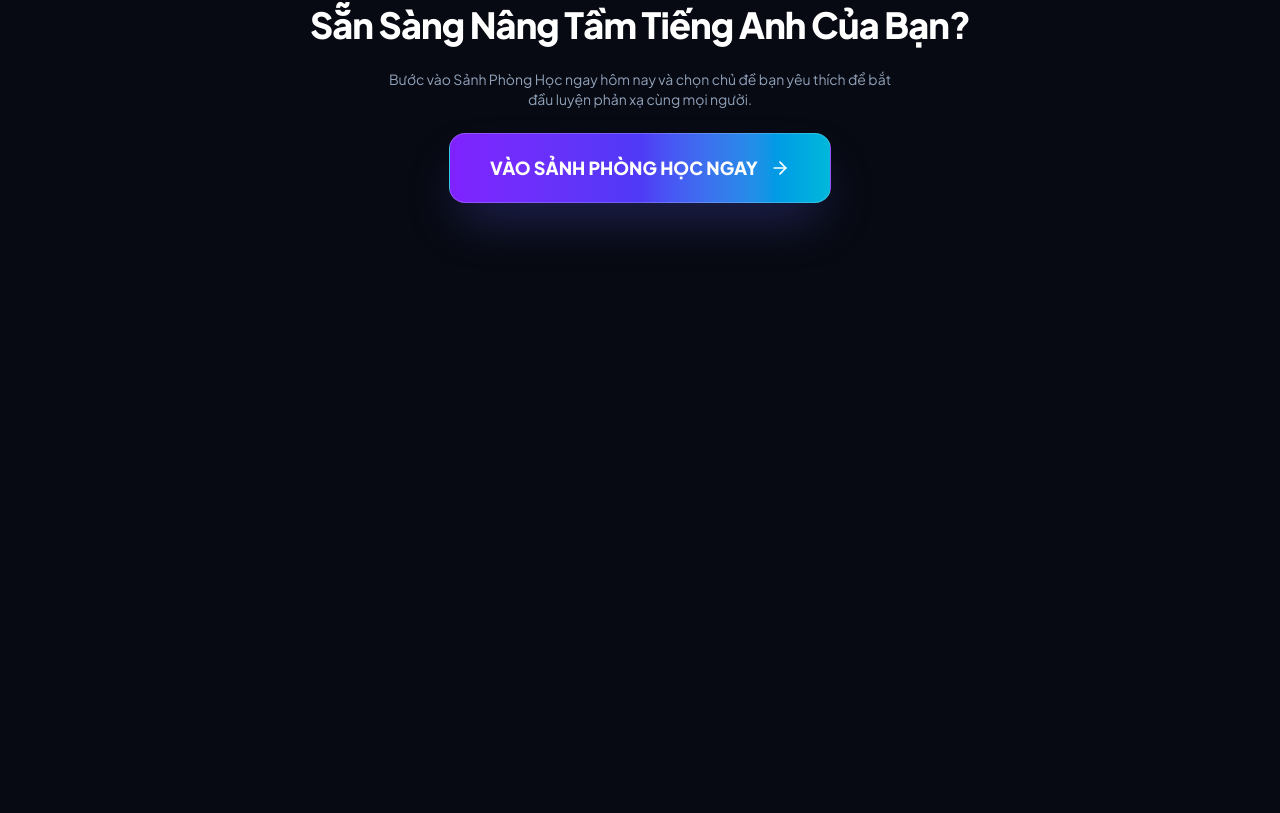
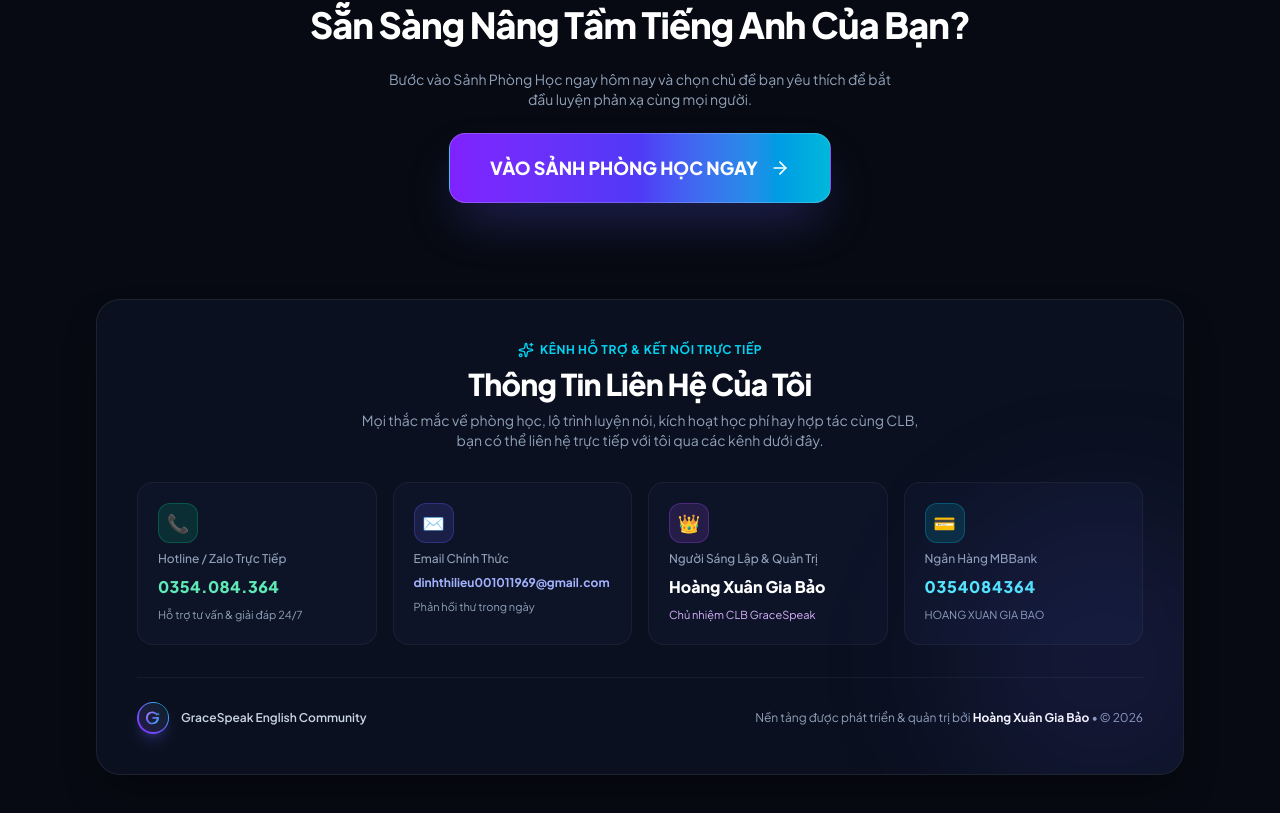
Before and after one commit to hoangbao-code/Grace-website, a React (Vite) app: page / in a window 1280 px wide. Shown: the part 1611-2424 px from the top of the page. Before the commit the page ends 1894 px from the top, so only its background shows below. Built offline with nearby package versions, Linux system fonts and the light colour scheme.

Commit message:
feat: add official contact section and footer at the bottom of intro page

```diff
--- a/src/components/IntroView.tsx
+++ b/src/components/IntroView.tsx
@@ -246,6 +246,97 @@ export const IntroView: React.FC<IntroViewProps> = ({
           </button>
         </div>
       </section>
+
+      {/* SẾP BẢO - THÔNG TIN LIÊN HỆ CHÍNH THỨC */}
+      <section className="glass-panel rounded-3xl p-6 sm:p-10 border border-white/10 space-y-8 relative overflow-hidden">
+        {/* Glow backdrop */}
+        <div className="absolute -right-20 -bottom-20 w-80 h-80 bg-indigo-500/10 rounded-full blur-3xl pointer-events-none" />
+
+        {/* Section Header */}
+        <div className="text-center space-y-2 max-w-xl mx-auto">
+          <div className="inline-flex items-center gap-1.5 text-xs font-bold text-cyan-400 uppercase tracking-wider">
+            <Sparkles className="w-4 h-4" />
+            <span>Kênh Hỗ Trợ & Kết Nối Trực Tiếp</span>
+          </div>
+          <h3 className="text-2xl sm:text-3xl font-extrabold text-white tracking-tight">
+            Thông Tin Liên Hệ Của Tôi
+          </h3>
+          <p className="text-xs sm:text-sm text-slate-400">
+            Mọi thắc mắc về phòng học, lộ trình luyện nói, kích hoạt học phí hay hợp tác cùng CLB, bạn có thể liên hệ trực tiếp với tôi qua các kênh dưới đây.
+          </p>
+        </div>
+
+        {/* Contact Info Cards */}
+        <div className="grid grid-cols-1 sm:grid-cols-2 lg:grid-cols-4 gap-4">
+          {/* Hotline / Zalo */}
+          <a
+            href="tel:0354084364"
+            className="p-5 rounded-2xl bg-slate-900/80 border border-white/5 hover:border-emerald-500/30 transition-all duration-200 space-y-2 block group"
+          >
+            <div className="w-10 h-10 rounded-xl bg-emerald-500/15 border border-emerald-500/30 flex items-center justify-center text-emerald-400 group-hover:scale-110 transition-transform">
+              <span className="text-lg">📞</span>
+            </div>
+            <div className="text-xs text-slate-400 font-medium">Hotline / Zalo Trực Tiếp</div>
+            <div className="text-base font-extrabold text-emerald-300 tracking-wide">
+              0354.084.364
+            </div>
+            <p className="text-[11px] text-slate-400">Hỗ trợ tư vấn & giải đáp 24/7</p>
+          </a>
+
+          {/* Email */}
+          <a
+            href="mailto:dinhthilieu001011969@gmail.com"
+            className="p-5 rounded-2xl bg-slate-900/80 border border-white/5 hover:border-indigo-500/30 transition-all duration-200 space-y-2 block group"
+          >
+            <div className="w-10 h-10 rounded-xl bg-indigo-500/15 border border-indigo-500/30 flex items-center justify-center text-indigo-400 group-hover:scale-110 transition-transform">
+              <span className="text-lg">✉️</span>
+            </div>
+            <div className="text-xs text-slate-400 font-medium">Email Chính Thức</div>
+            <div className="text-xs font-bold text-indigo-300 break-all">
+              dinhthilieu001011969@gmail.com
+            </div>
+            <p className="text-[11px] text-slate-400">Phản hồi thư trong ngày</p>
+          </a>
+
+          {/* Admin Owner */}
+          <div className="p-5 rounded-2xl bg-slate-900/80 border border-white/5 space-y-2">
+            <div className="w-10 h-10 rounded-xl bg-purple-500/15 border border-purple-500/30 flex items-center justify-center text-purple-400">
+              <span className="text-lg">👑</span>
+            </div>
+            <div className="text-xs text-slate-400 font-medium">Người Sáng Lập & Quản Trị</div>
+            <div className="text-base font-extrabold text-white">
+              Hoàng Xuân Gia Bảo
+            </div>
+            <p className="text-[11px] text-purple-300">Chủ nhiệm CLB GraceSpeak</p>
+          </div>
+
+          {/* VietQR MBBank */}
+          <div className="p-5 rounded-2xl bg-slate-900/80 border border-white/5 space-y-2">
+            <div className="w-10 h-10 rounded-xl bg-cyan-500/15 border border-cyan-500/30 flex items-center justify-center text-cyan-400">
+              <span className="text-lg">💳</span>
+            </div>
+            <div className="text-xs text-slate-400 font-medium">Ngân Hàng MBBank</div>
+            <div className="text-base font-extrabold text-cyan-300 tracking-wider">
+              0354084364
+            </div>
+            <p className="text-[11px] text-slate-400">HOANG XUAN GIA BAO</p>
+          </div>
+        </div>
+
+        {/* Footer Credit Line */}
+        <div className="pt-6 border-t border-white/5 flex flex-col sm:flex-row items-center justify-between gap-4 text-xs text-slate-400">
+          <div className="flex items-center gap-3">
+            <Logo size="sm" showText={false} />
+            <span className="font-semibold text-slate-300">
+              GraceSpeak English Community
+            </span>
+          </div>
+          <div>
+            Nền tảng được phát triển & quản trị bởi{' '}
+            <span className="font-bold text-white">Hoàng Xuân Gia Bảo</span> • © 2026
+          </div>
+        </div>
+      </section>
     </main>
   );
 };
```
